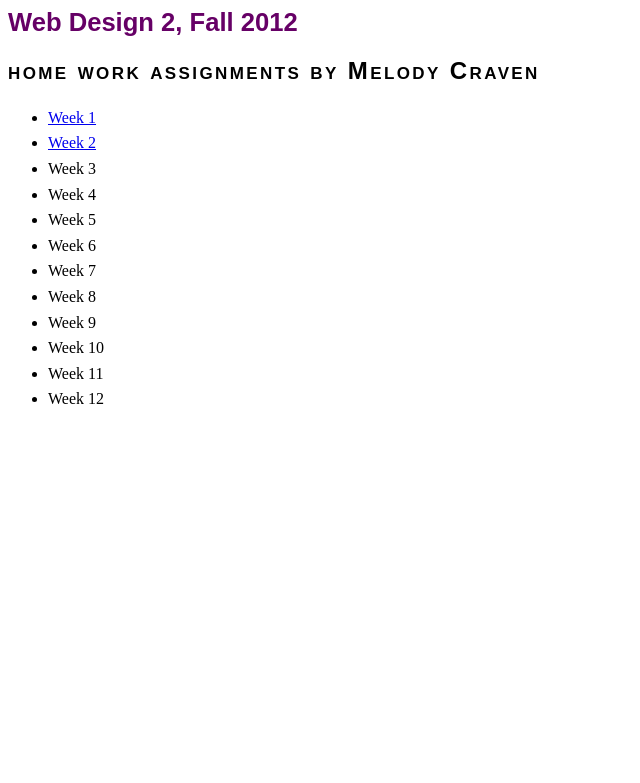
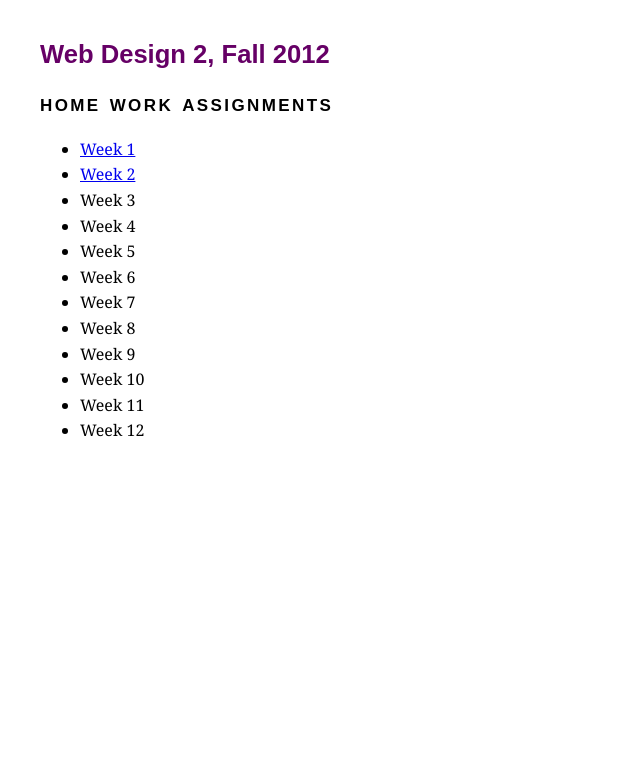
Before and after one commit to mhcraven/mhcraven.github.com, a PHP site: page / in a window 1280 px wide. Shown: the top 783 px of the page, without its empty margins (0-640 px from the left). Run offline with PHP 8.4, Linux system fonts and the light colour scheme.

Commit message:
Thursday 4

```diff
--- a/index.html
+++ b/index.html
@@ -11,7 +11,7 @@
 </head>
 <h1>Web Design 2, Fall 2012</h1>
 
-<h2>home work assignments by Melody Craven</h2>
+<h2>home work assignments</h2>
 
 <ul>
 <li><a href="../1/sites.txt">Week 1</a></li>
--- a/styles.css
+++ b/styles.css
@@ -10,9 +10,13 @@
 
 }
 
+body {
+font-family: Georgia, "Times New Roman", Times, serif;
+margin:40px
+}
+
 p {
 font-family: Arial, Helvetica, Verdana, sans-serif;
-
 font-size:1em;
 }
 
@@ -33,6 +37,12 @@
 font-size:1.2em;
 }
 
+}
+ul {
+font-family: Arial, Helvetica, Verdana, sans-serif;
+font-size:1em; color: #606
+}
+
 li {
 line-height: 1.6;
 }
```
Also changed, not shown: 1 other file.
